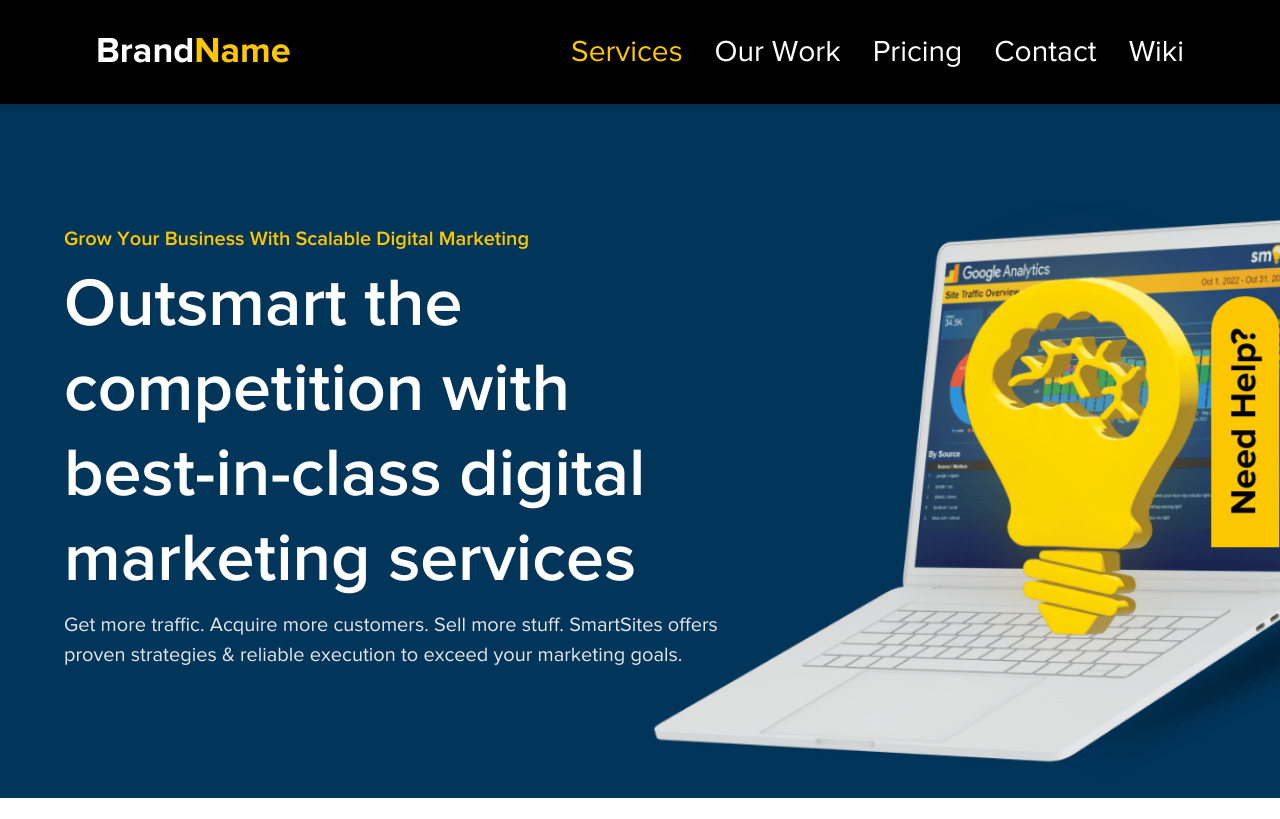
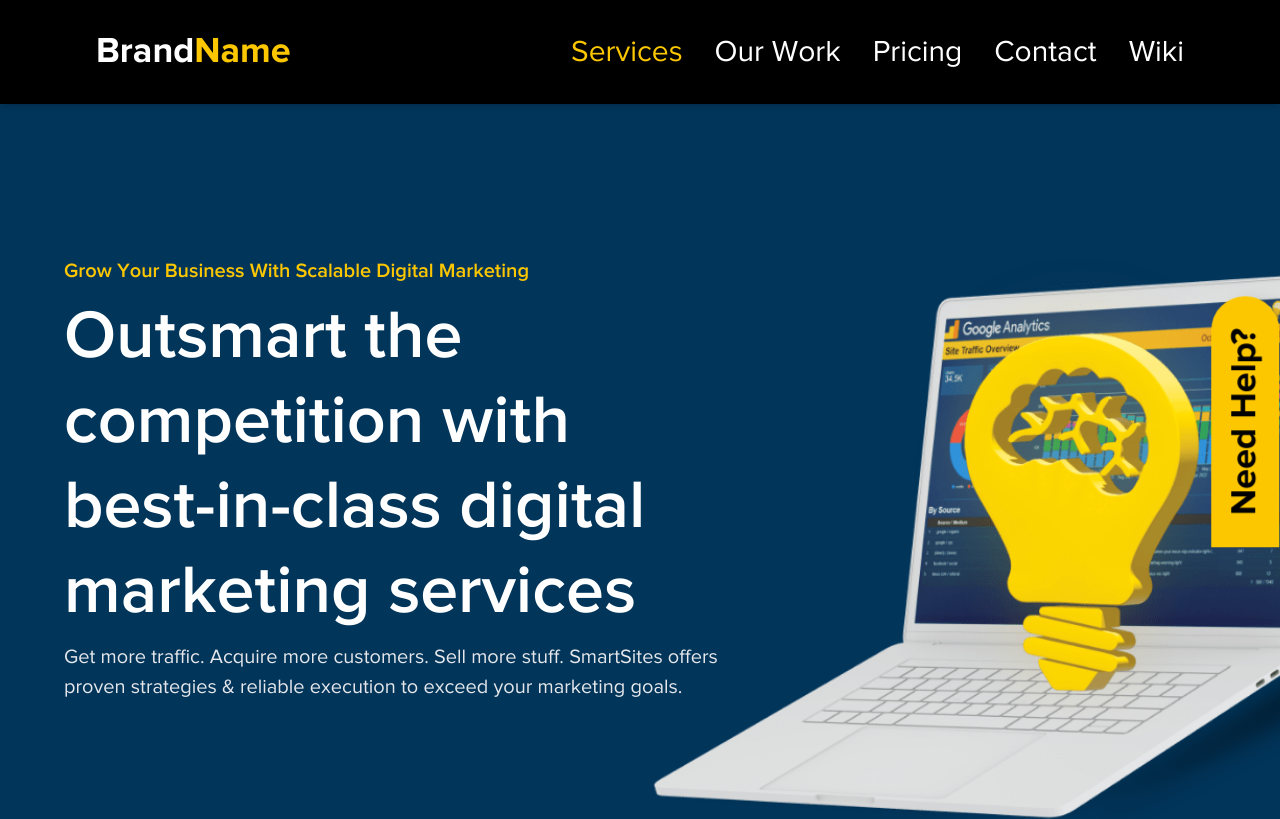
Before and after one commit to judeandy1999/vamossy.com, a Next.js app: page /services in a window 1280 px wide. Shown: the top 819 px of the page. Built offline with nearby package versions, Linux system fonts and the light colour scheme.

Commit message:
Enhance ServicesHero component with framer-motion for improved animations and visual appeal

```diff
--- a/components/services-hero.jsx
+++ b/components/services-hero.jsx
@@ -1,11 +1,44 @@
+'use client';
 import Image from "next/image";
+import { delay, motion } from 'framer-motion';
 
 export default function ServicesHero() {
+
+  const leftSectionVariants = {
+    hidden: { opacity: 0, y: -50 },
+    visible: {
+      opacity: 1,
+      y: 0,
+      transition: {
+        duration: 1,
+        ease: 'easeOut',
+      },
+    },
+  };
+
+  const rightSectionVariants = {
+    hidden: { opacity: 0, },
+    visible: {
+      opacity: 1,
+      transition: {
+        duration: 1.5,
+        ease: 'easeOut',
+        delay: 0.5,
+      },
+    },
+  };
+
   return (
     <section className="mt-12 relative bg-[#02355A] text-white p-16">
-      <div className="mx-auto justify-center flex flex-col md:flex-row items-center gap-12 py-16 relative">
+      <div className="mx-auto justify-center flex flex-col md:flex-row items-center gap-12 py-24 relative">
         {/* Left Section: Text Content */}
-        <div className="w-[60%] space-y-2 z-10">
+        <motion.div
+          initial="hidden"
+          whileInView="visible"
+          viewport={{ once: false, amount: 0.5 }}
+          variants={leftSectionVariants}
+          className="w-[60%] space-y-2 z-10"
+        >
           <p className="text-yellow-400 text-[20px] font-semibold">
             Grow Your Business With Scalable Digital Marketing
           </p>
@@ -17,11 +50,17 @@ export default function ServicesHero() {
             offers proven strategies & reliable execution to exceed your marketing
             goals.
           </p>
-        </div>
+        </motion.div>
 
         {/* Right Section: Image */}
-        <div className="w-[40%]">
-          <div className="absolute w-[750px] h-[750px] left-[50%] top-[1rem]">
+        <motion.div
+          className="w-[40%]"
+          initial="hidden"
+          whileInView="visible"
+          viewport={{ once: false, amount: 0.5 }}
+          variants={rightSectionVariants}
+        >
+          <div className="absolute w-[750px] h-[750px] left-[50%] top-[4.5rem]">
             <Image
               width={1200}
               height={1200}
@@ -30,7 +69,7 @@ export default function ServicesHero() {
               className="w-full h-auto"
             />
           </div>
-        </div>
+        </motion.div>
       </div>
     </section>
   );
```
